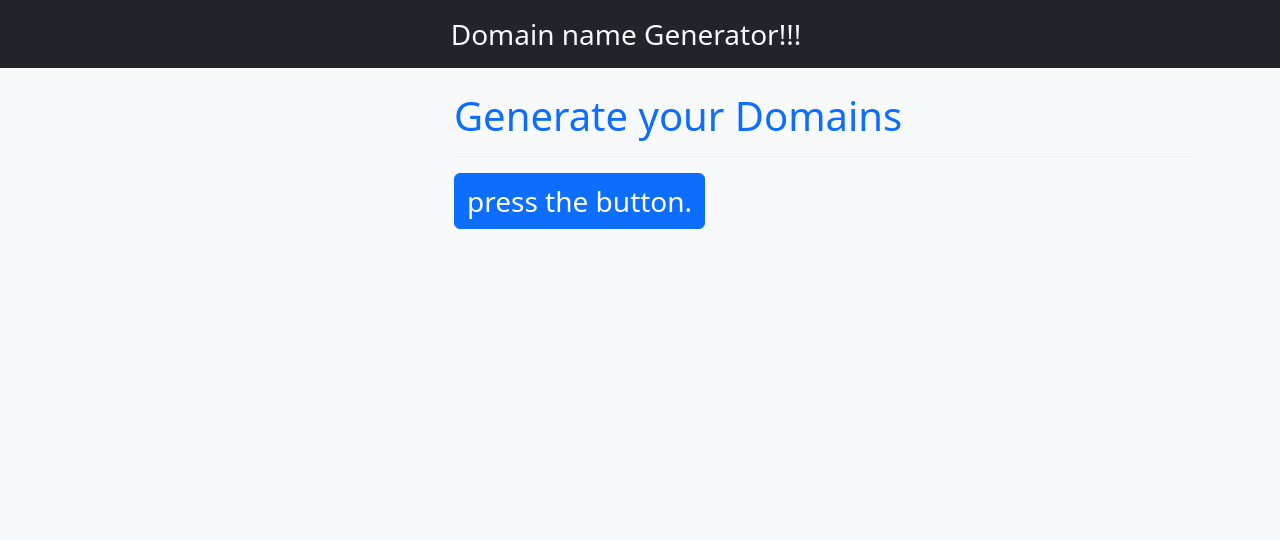
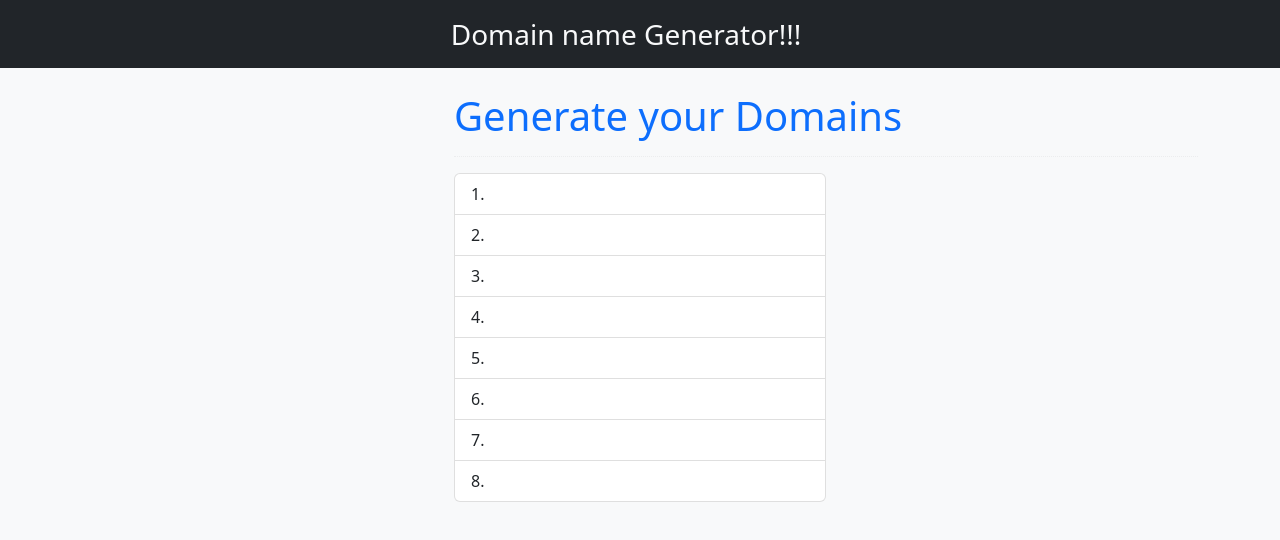
Before and after one commit to Patricio-Espinoza-Rojas/Domain-Name-Generator, a plain HTML site: page index.html in a window 1280 px wide. Drawn offline with nearby package versions, Linux system fonts and the light colour scheme.

Commit message:
update domain name generator

```diff
--- a/index.html
+++ b/index.html
@@ -1,40 +1,37 @@
 <!DOCTYPE html>
 <html lang="en">
+
 <head>
-    <meta
-      charset="UTF-8"
-      name="viewport"
-      content="width=device-width, initial-scale=1"
-    />
-    <link
-      href="https://cdn.jsdelivr.net/npm/bootstrap@5.2.0-beta1/dist/css/bootstrap.min.css"
-      rel="stylesheet"
-      integrity="sha384-0evHe/X+R7YkIZDRvuzKMRqM+OrBnVFBL6DOitfPri4tjfHxaWutUpFmBp4vmVor"
-      crossorigin="anonymous"
-    />
+  <meta charset="UTF-8" name="viewport" content="width=device-width, initial-scale=1" />
+  <link href="https://cdn.jsdelivr.net/npm/bootstrap@5.2.0-beta1/dist/css/bootstrap.min.css" rel="stylesheet"
+    integrity="sha384-0evHe/X+R7YkIZDRvuzKMRqM+OrBnVFBL6DOitfPri4tjfHxaWutUpFmBp4vmVor" crossorigin="anonymous" />
 </head>
+
 <body class="bg-light bg-gradiente">
   <nav class="navbar bg-dark">
     <div class="container-fluid nav justify-content-center">
       <a class="navbar-brand text-light fs-3" href="">Domain name Generator!!!</a>
     </div>
   </nav>
-
   <div class="container">
     <div class="col-md-8 offset-md-4 py-4">
       <h3 class="text-primary fs-1">Generate your Domains</h3>
       <hr style="border-top: 1px dotted #ccc" />
       <div class="col-md-6">
-          <button
-            class="btn btn-primary btn btn-block fs-3"
-            onclick="generate()"
-          >
-            press the button.
-          </button>
-          <div id="result"></div>
+        <ol class="list-group list-group-numbered">
+          <li class="list-group-item"></li>
+          <li class="list-group-item"></li>
+          <li class="list-group-item"></li>
+          <li class="list-group-item"></li>
+          <li class="list-group-item"></li>
+          <li class="list-group-item"></li>
+          <li class="list-group-item"></li>
+          <li class="list-group-item"></li>
+      </ol>
       </div>
     </div>
   </div>
   <script src="script.js"></script>
 </body>
+
 </html>
--- a/script.js
+++ b/script.js
@@ -1,13 +1,18 @@
-function generate() {
+let pronoun = ['the', 'our', 'i', 'you', 'he', 'it', 'we', 'they'];
+let adj = ['great', 'big', 'hot', 'cold', 'warm', 'dry', 'ligth', 'clean']
+let noun = ['jogger', 'racoon', 'family', 'party', 'sky', 'baby', 'lady', 'library', 'puppy', 'fly']
 
-    let pronoun = ['The','our','',''];
-    let rand_pronoun = Math.floor(Math.random() * pronoun.length);
-    let adj = ['great','big','',''];
-    let rand_adj = Math.floor(Math.random() * adj.length);
-    let noun = ['jogger', 'racoon', ''];
-    let rand_noun = Math.floor(Math.random() * noun.length);
-    // let when = ['before the class','right on time','when I finished','during my lunch','while I was praying'];
-    // let rand_when = Math.floor(Math.random() * when.length);
+let domain = ( pronoun, adj, noun ) => {
+    for (var p = 0; p < pronoun.length; p++) {
+        for (var a = 0; a < adj.length; a++) {
+            for (var n = 0; n < noun.length; n++) {
+                console.log(pronoun[i] + adj[j] + noun[l] + '.cl');
+            }
+        }
+    }
 
-    document.getElementById('result').innerHTML = "<h1>your domains is:</h1><div class='alert alert-success'><h2>" + pronoun[rand_pronoun] + " " + adj[rand_adj] + " " +noun[rand_noun] + "</h2></div>";
-}
+};
+domain(pronoun, adj, noun);
+
+
+// + '.com' + '.es' + '.org' + '.io' + '.us'
```
Lines whose indentation alone changed are shown as unchanged.
